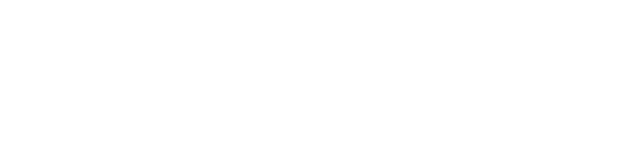
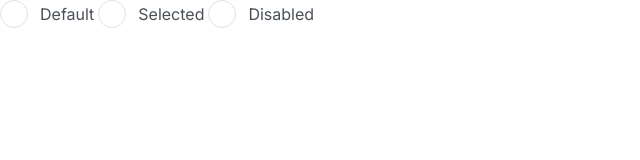
Before and after one commit to js-tasks-ru/htmlcss-20230411_julia-kurianova, a website: page 07-lection5/02-radio/index.html in a window 1280 px wide. Shown: the whole page, without its empty margins (0-640 px from the left). Drawn offline with Linux system fonts and the light colour scheme.

Commit message:
create radio control

```diff
--- a/07-lection5/02-radio/index.html
+++ b/07-lection5/02-radio/index.html
@@ -6,6 +6,28 @@
         <link rel="stylesheet" href="./radio.css">
     </head>
     <body>
+        <label class="radio">
+            <input type="radio" class="radio__input" name="radio-name" value="Default">
+            <div class="radio__state">
+                <div class="radio__control"></div>
+                <div class="radio__title">Default</div>
+            </div>
+        </label>
 
+        <label class="radio">
+            <input type="radio" class="radio__input" name="radio-name" value="Selected">
+            <div class="radio__state">
+                <div class="radio__control"></div>
+                <div class="radio__title">Selected</div>
+            </div>
+        </label>
+
+        <label class="radio">
+            <input type="radio" class="radio__input" name="radio-name" value="Disabled">
+            <div class="radio__state">
+                <div class="radio__control"></div>
+                <div class="radio__title">Disabled</div>
+            </div>
+        </label>
     </body>
 </html>
--- a/07-lection5/02-radio/radio.css
+++ b/07-lection5/02-radio/radio.css
@@ -0,0 +1,56 @@
+.radio {
+    display: inline-flex;
+    position: relative;
+ }
+
+
+ .radio__input {
+    position: absolute;
+    clip: rect(0, 0, 0, 0);
+ }
+
+
+ .radio__state {
+    display: flex;
+    align-items: center;
+    gap: 12px;
+    cursor: pointer;
+ }
+
+
+ .radio__control {
+    width: 28px;
+    height: 28px;
+    background: #FFFFFF;
+    border: 1px solid #DDE2E5;
+    border-radius: 50%;
+    position: relative;
+ }
+
+
+ .radio__title {
+    font-family: 'Inter';
+    font-style: normal;
+    font-weight: 400;
+    font-size: 16px;
+    line-height: 24px;
+    color: #495057;
+    user-select: none;
+    -moz-user-select: none;
+    -webkit-user-select: none;
+ }
+
+ .radio__input:checked ~ .radio__state .radio__control {
+    border: 2px solid #4263EB;
+ }
+
+ .radio__input:checked ~ .radio__state .radio__control:before {
+    content: "";
+    width: 18px;
+    height: 18px;
+    background: #4263EB;
+    border-radius: 50%;
+    position: absolute;
+    top: 3px;
+    left: 3px;
+ }
```
